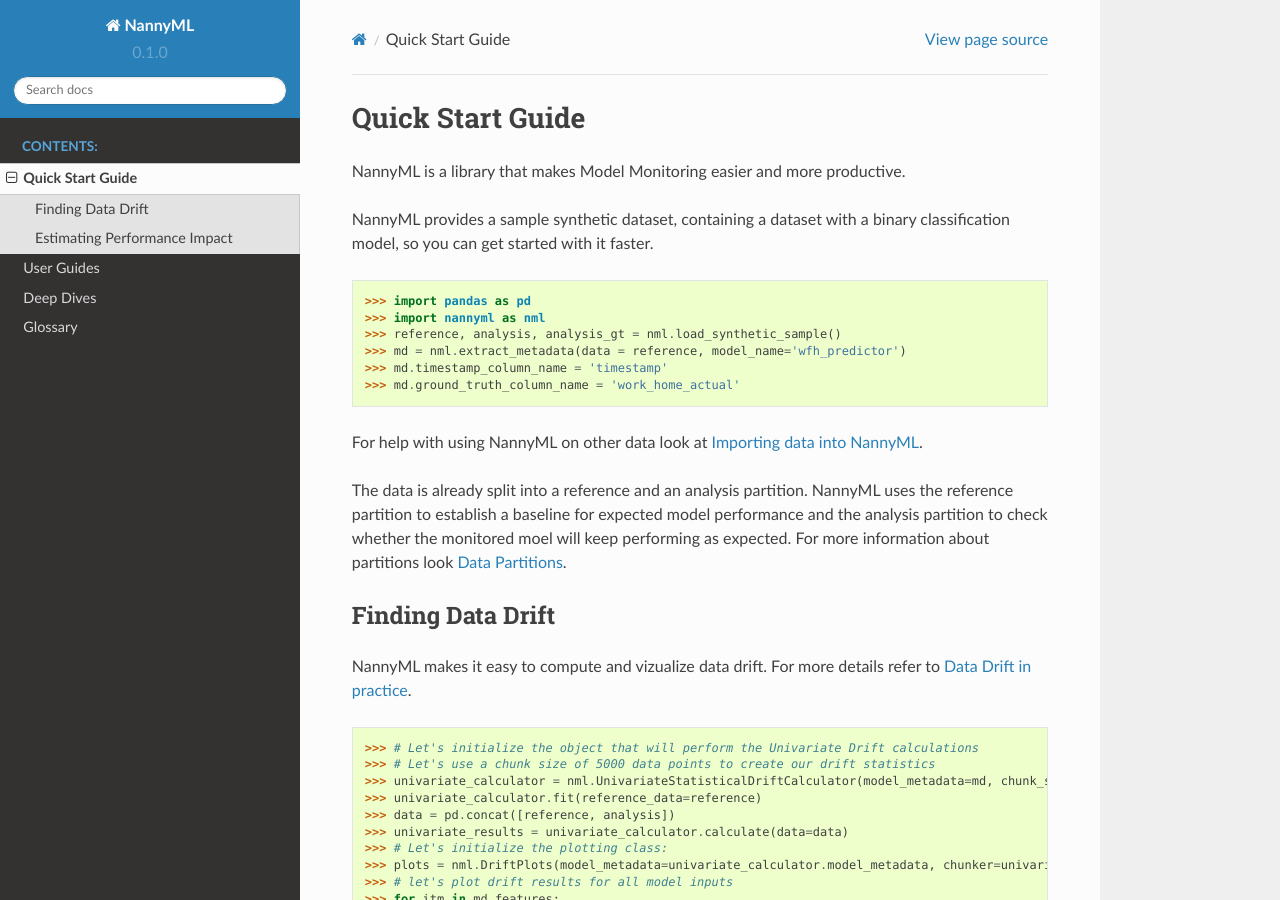
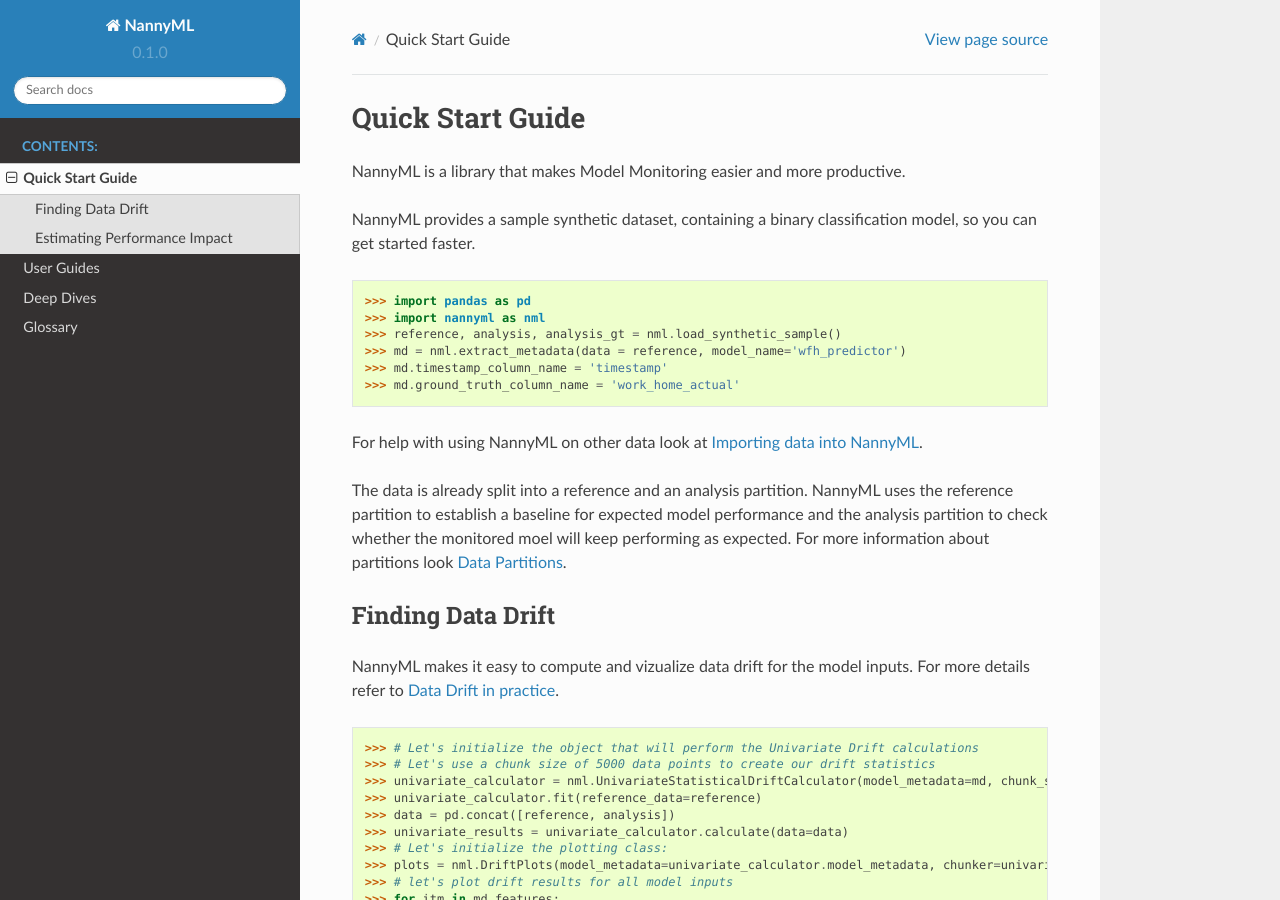
Before and after one commit to NannyML/nannyml, a Sphinx documentation site: the page built from docs/quick.rst, in a window 1280 px wide and 900 px high. Built offline with Sphinx 7.4.7 and the Read the Docs theme 2.0.0, drawn with Linux system fonts in a browser that asks for light colours; pages that are not in the unit, such as notebooks, are missing from menus.

Commit message:
doc small update

```diff
--- a/docs/quick.rst
+++ b/docs/quick.rst
@@ -6,8 +6,8 @@
 
 NannyML is a library that makes Model Monitoring easier and more productive.
 
-NannyML provides a sample synthetic dataset, containing a dataset with a binary classification model,
-so you can get started with it faster.
+NannyML provides a sample synthetic dataset, containing a binary classification model,
+so you can get started faster.
 
 
 .. code-block:: python
@@ -30,7 +30,8 @@
 Finding Data Drift
 ==================
 
-NannyML makes it easy to compute and vizualize data drift. For more details refer to :ref:`data-drift-practice`.
+NannyML makes it easy to compute and vizualize data drift for the model inputs.
+For more details refer to :ref:`data-drift-practice`.
 
 
 .. code-block:: python
```
